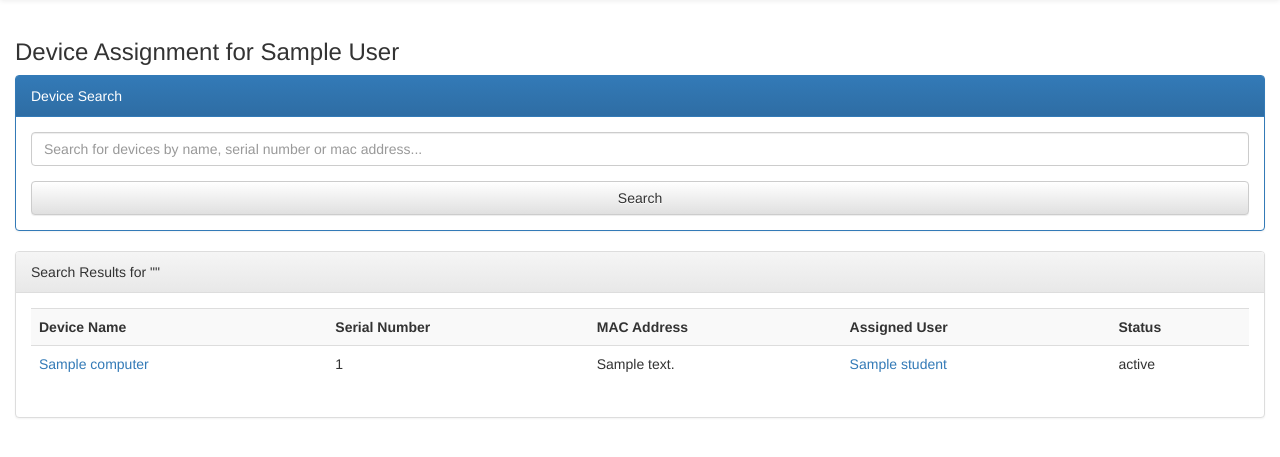
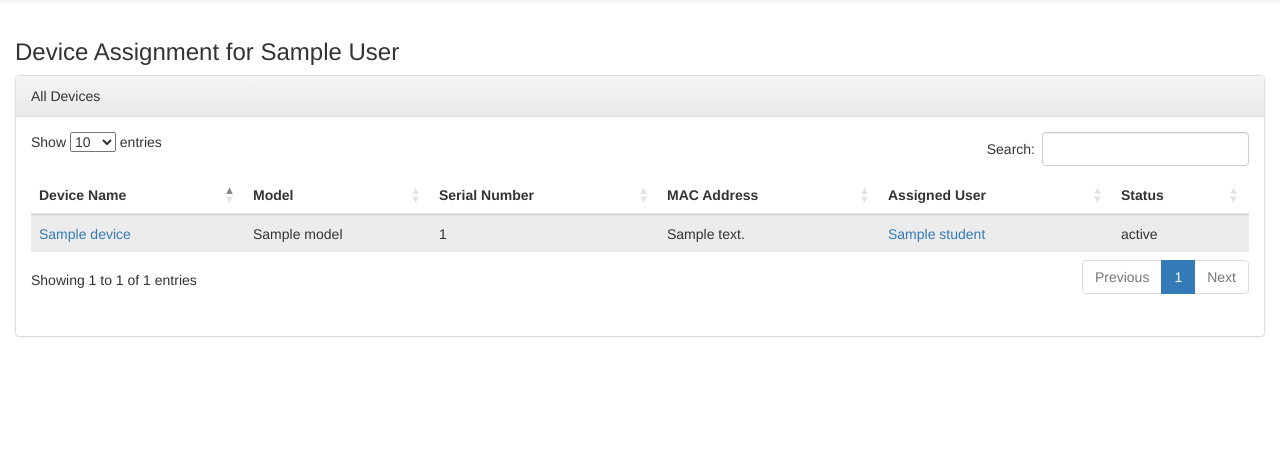
Before and after one commit to roadrunner2348/mactrac, a Django app: template inventory/templates/inventory/device_search.html in a window 1280 px wide. Shown: the part 51-508 px from the top of the page. Run offline with Django 3.2, Linux system fonts and the light colour scheme; the template is opened without the code that fills it: most values are stand-ins (such as "Sample title", 1, 10 or a date in 2020); some libraries are stand-ins or nearby versions.

Commit message:
Changed device search page to use datatables plugin and added logo to device labels

```diff
--- a/inventory/static/inventory/style.css
+++ b/inventory/static/inventory/style.css
@@ -63,4 +63,11 @@ body {
 		display: block;
 		text-align: left;
 	}
+	#logo {
+		height: 50px;
+		width: 42px;
+		position: absolute;
+		bottom: 5px;
+		left: 5px;
+	}
 }
--- a/inventory/templates/inventory/device_search.html
+++ b/inventory/templates/inventory/device_search.html
@@ -5,44 +5,32 @@
 {% if student %}
 	<h3>Device Assignment for {{ student.full_name }}</h3>
 {% endif %}
-<div class="panel panel-primary">
-	<div class="panel-heading">Device Search</div>
-	<div class="panel-body">
-	{% if student %}
-		<form action="/students/{{ student.student_id }}/assign/" method="post" class="form">
-	{% else %}
-		<form action="{% url 'inventory:device_search' %}" method="post" class="form">
-	{% endif %}
-	{% csrf_token %}
-		<div class="form-group">
-			<input type="text" class="form-control" name="search" id="search" placeholder="Search for devices by name, serial number or mac address..." />
-		</div>
-		<input type="submit" class="btn btn-default form-control" value="Search" />
-	</form>
-</div>
-</div>
-{% if data %}
 <div class="panel panel-default">
 	<div class="panel-heading">
-		Search Results for "{{ query }}"
+		All Devices
 	</div>
 	<div class="panel-body">
-		<div class="table-responsive">
-		<table class="table table-striped">
+	<div class="table">
+		<table class="table table-striped display">
+			<thead>
 			<tr>
 				<th>Device Name</th>
+				<th>Model</th>
 				<th>Serial Number</th>
 				<th>MAC Address</th>
 				<th>Assigned User</th>
 				<th>Status</th>
 			</tr>
-			{% for device in data %}
+		</thead>
+		<tbody>
+			{% for device in devices %}
 				<tr>
 					{% if student %}
 						<td><a href="/students/{{ student.student_id }}/assign/{{ device.id }}/">{{ device.name }}</a></td>
 					{% else %}
 						<td><a href="{% url 'inventory:device_show' device.id %}" class="">{{ device.name }}</a></td>
 					{% endif %}
+					<td>{{ device.model }}</td>
 					<td>{{ device.serial_number }}</td>
 					<td>{{ device.mac_address }}</td>
 					{% if device.student %}
@@ -53,9 +41,9 @@
 					<td>{{ device.status }}</td>
 				</tr>
 			{% endfor %}
+		</tbody>
 		</table>
-		</div>
+	</div>
 	</div>
 </div>
-{% endif %}
 {% endblock content %}
--- a/inventory/templates/inventory/device_show.html
+++ b/inventory/templates/inventory/device_show.html
@@ -52,5 +52,6 @@
 		<span>{{ device.student }}</span><br>
 		<div id="mac_address" class="barcode">{{ device.mac_address }}</div>
     	<div id="serial_number" class="barcode">{{ device.serial_number }}</div>
+    	<img id="logo" src="http://www.keansburg.k12.nj.us/cms/lib02/NJ01001933/Centricity/Domain/777/New%20Titan%20KT.png">
 </div>
 {% endblock content %}
```
Also changed, not shown: inventory/views/devices.py (+5 -29 lines), 1 other file.
